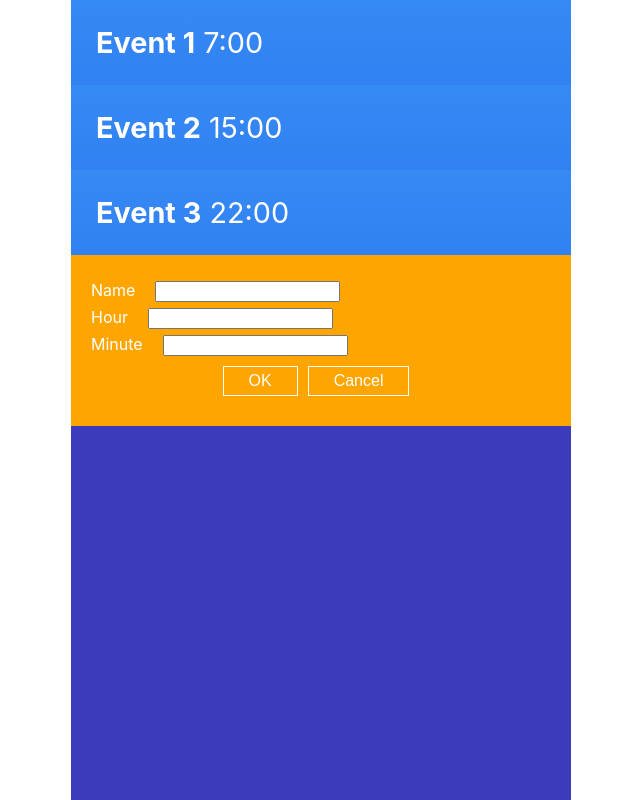
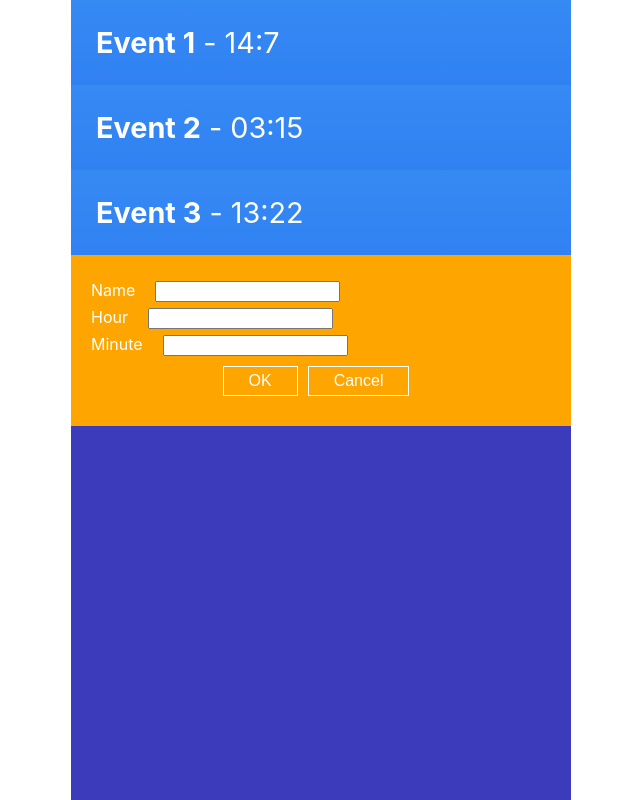
Before and after one commit to Barneyek/react-reservations-app, a React (Create React App) app: page / in a window 1280 px wide. Shown: the whole page, without its empty margins (319-959 px from the left). Built offline with nearby package versions, Linux system fonts and the light colour scheme.

Commit message:
Refactor events properties

```diff
--- a/src/App.jsx
+++ b/src/App.jsx
@@ -8,16 +8,16 @@ class App extends Component {
     super();
     this.state = {
       events: [
-        { id: 0, name: "Event 1", time: "7:00" },
-        { id: 1, name: "Event 2", time: "15:00" },
-        { id: 2, name: "Event 3", time: "22:00" }
+        { id: 0, name: "Event 1", hour: "14", minute: "7", },
+        { id: 1, name: "Event 2", hour: "03", minute: "15" },
+        { id: 2, name: "Event 3", hour: "13", minute: "22" }
       ]
     };
   }
 
   render() {
     const events = this.state.events.map(el => {
-      return <Countdown key={el.id} name={el.name} time={el.time} />;
+      return <Countdown key={el.id} name={el.name} hour={el.hour} minute={el.minute} />;
     });
     return <div className="app">
       {events}
--- a/src/Countdown.jsx
+++ b/src/Countdown.jsx
@@ -5,13 +5,14 @@ import "./Countdown.css";
 
 const Countdown = props => (
     <div className="countdown">
-        <strong>{props.name}</strong> {props.time}
+        <strong>{props.name}</strong> - {props.hour}:{props.minute}
     </div>
 );
 
 Countdown.propTypes = {
     name: PropTypes.string,
-    time: PropTypes.string
+    hour: PropTypes.string,
+    minute: PropTypes.string
 };
 
 export default Countdown;
--- a/src/Editevent.css
+++ b/src/Editevent.css
@@ -1,10 +1,6 @@
 .edit-event {
   background: orange;
   padding: 20px;
-  /* display: flex;
-  flex-direction: column;
-  justify-content: center;
-  align-items: center; */
 }
 
 .edit-event__input-group {
```
